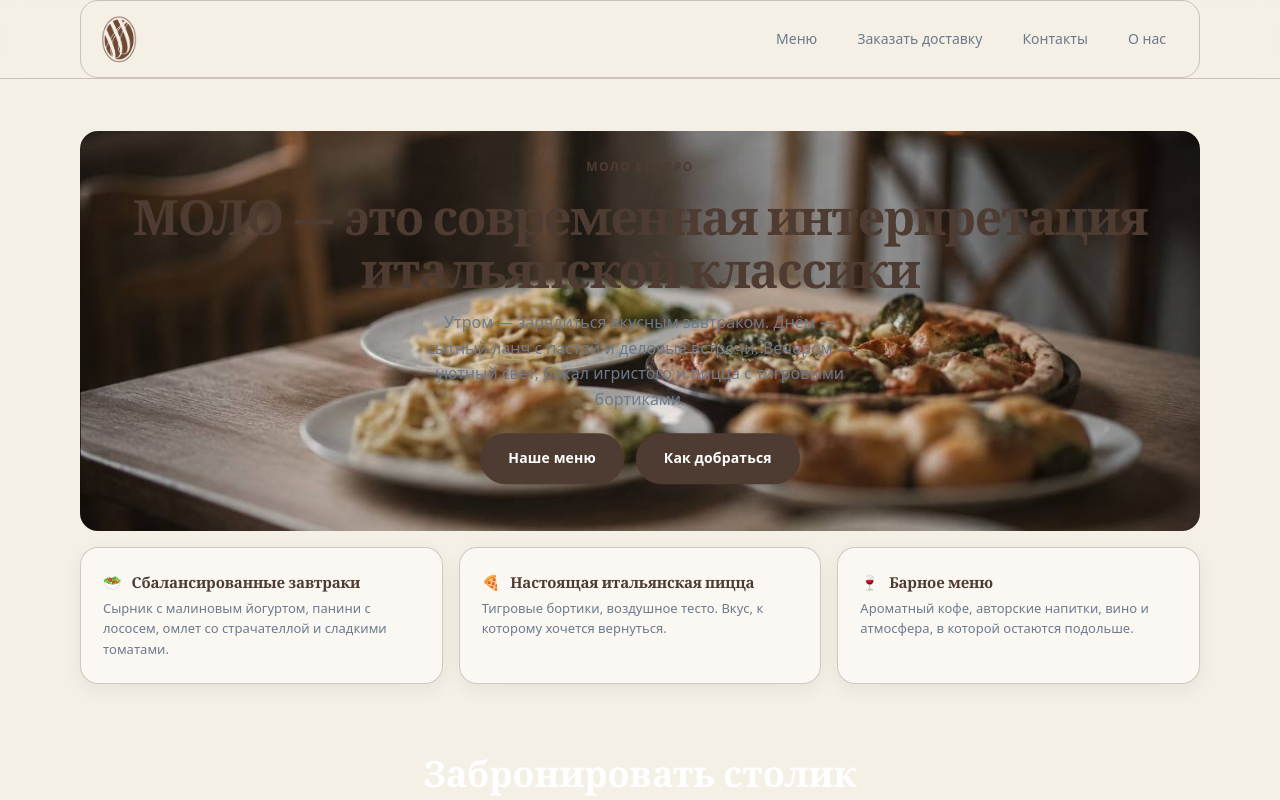
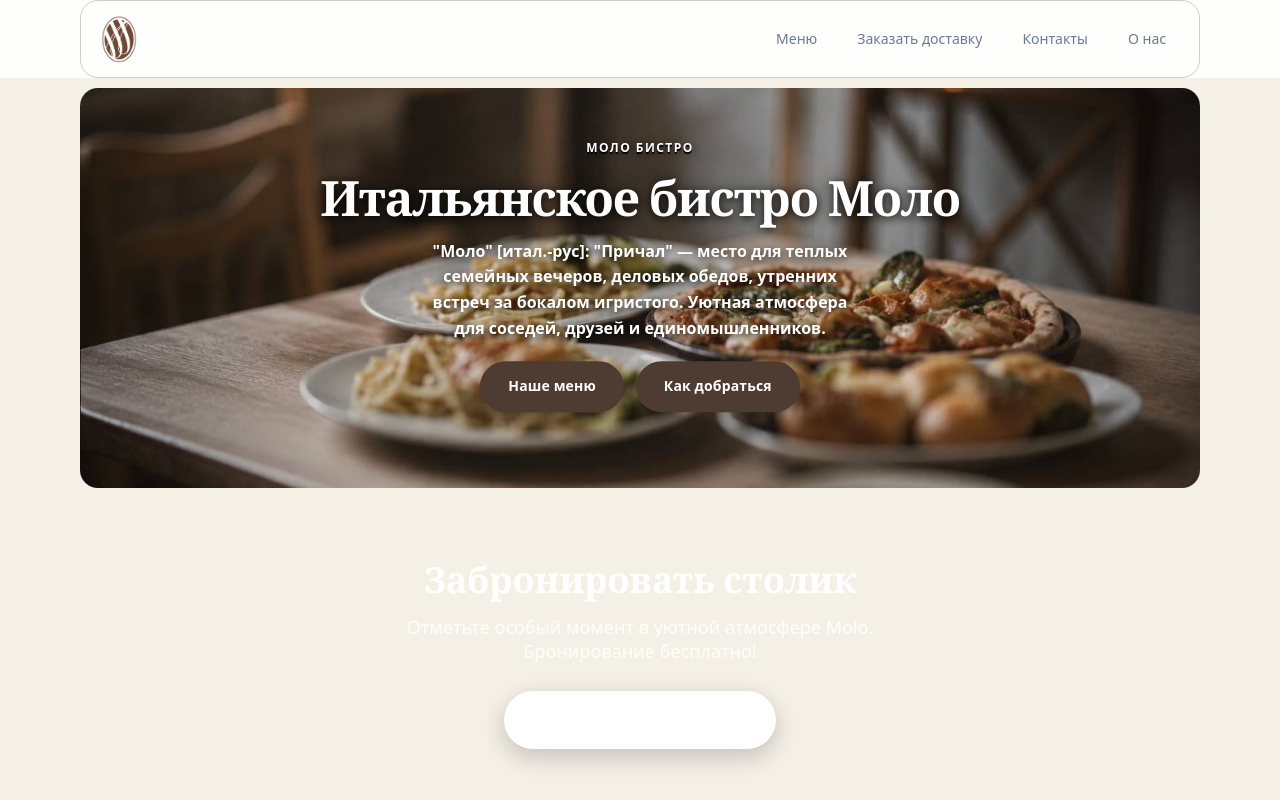
Before and after one commit to Ailono/molo_rest, a website: page public/index.html in a window 1280 px wide. Shown: the top 800 px of the page. Drawn offline with nearby package versions, Linux system fonts and the light colour scheme; a web font is replaced by a local one.

Commit message:
auto: agent changes

```diff
--- a/public/index.html
+++ b/public/index.html
@@ -11,6 +11,94 @@
     <link rel="preconnect" href="https://fonts.googleapis.com">
     <link href="https://fonts.googleapis.com/css2?family=Playfair+Display:wght@600;700&display=swap" rel="stylesheet">
     <link rel="stylesheet" href="/css/style.css" />
+    <style>
+      .preview-hero {
+        background: #fff !important;
+        position: relative;
+        overflow: hidden;
+        padding: 60px 0 !important;
+        min-height: 450px !important;
+        display: flex !important;
+        align-items: center !important;
+        margin-top: 0 !important;
+        border: none !important;
+        box-shadow: none !important;
+      }
+
+      .site-header {
+        background: rgba(255,255,255,0.9) !important;
+        backdrop-filter: blur(10px);
+        -webkit-backdrop-filter: blur(10px);
+        box-shadow: none !important;
+        border-bottom: none !important;
+      }
+
+      .preview-hero .headline p {
+        color: #000 !important;
+        font-weight: 900 !important;
+        text-shadow: 0 2px 0 #fff, 0 4px 8px rgba(255,255,255,1), 0 0 30px rgba(255,255,255,0.9) !important;
+      }
+
+      .preview-hero, .popular-section {
+        background: #F5F0E6 !important;
+      }
+
+      .hero {
+        margin-top: 0 !important;
+        padding-top: 20px !important;
+      }
+
+      .site-header + * {
+        margin-top: 0 !important;
+      }
+
+      header, .site-header, .hero, .preview-hero, main, section {
+        border: none !important;
+      }
+
+      .preview-hero.hero {
+        padding: 0 !important;
+        min-height: 420px !important;
+        display: flex !important;
+        align-items: center !important;
+      }
+
+      .preview-hero .hero-grid .headline {
+        padding: 60px 32px !important;
+      }
+
+      .hero-content {
+        position: relative;
+        z-index: 1;
+      }
+
+      .preview-hero .headline p {
+        color: #2a1f1a !important;
+        font-weight: 600 !important;
+      }
+
+      .preview-hero .headline h1 {
+        color: #2a1f1a !important;
+        text-shadow: 0 1px 2px rgba(255,255,255,0.5);
+      }
+
+      .preview-hero .kicker {
+        color: #fff !important;
+        font-weight: 900 !important;
+        text-shadow: 0 2px 0 #000, 0 2px 8px rgba(0,0,0,0.7) !important;
+      }
+
+      .preview-hero .headline h1 {
+        color: #fff !important;
+        text-shadow: 0 2px 8px rgba(0,0,0,0.8), 0 0 20px rgba(0,0,0,0.5) !important;
+      }
+
+      .hero-desc {
+        color: #fff !important;
+        font-weight: 700 !important;
+        text-shadow: 0 2px 8px rgba(0,0,0,0.8), 0 0 20px rgba(0,0,0,0.5) !important;
+      }
+    </style>
   </head>
   <body>
     <header class="site-header">
@@ -28,35 +116,18 @@
     </header>
 
     <main>
-      <section class="hero">
+      <section class="hero preview-hero">
         <div class="container">
           <div class="hero-grid">
-            <div class="headline">
+            <div class="headline hero-content">
               <div class="kicker">Моло бистро</div>
-              <h1>МОЛО — это современная интерпретация итальянской классики</h1>
-              <p>Утром — зарядиться вкусным завтраком. Днём — сытный ланч с пастой и деловые встречи. Вечером — уютный свет, бокал игристого и пицца с тигровыми бортиками.</p>
+              <h1>Итальянское бистро Моло</h1>
+              <p><span class="hero-desc">"Моло" [итал.-рус]: "Причал" — место для теплых семейных вечеров, деловых обедов, утренних встреч за бокалом игристого. Уютная атмосфера для соседей, друзей и единомышленников.</span></p>
               <div class="cta-row">
                 <a class="btn" href="/menu.html">Наше меню</a>
                 <a class="btn" href="/contacts.html">Как добраться</a>
               </div>
             </div>
-          </div>
-        </div>
-      </section>
-
-      <section class="features-section">
-        <div class="container features-grid">
-          <div class="feature-card">
-            <div class="feature-title"><span class="feature-icon">🥗</span> Сбалансированные завтраки</div>
-            <div class="feature-text">Сырник с малиновым йогуртом, панини с лососем, омлет со страчателлой и сладкими томатами.</div>
-          </div>
-          <div class="feature-card">
-            <div class="feature-title"><span class="feature-icon">🍕</span> Настоящая итальянская пицца</div>
-            <div class="feature-text">Тигровые бортики, воздушное тесто. Вкус, к которому хочется вернуться.</div>
-          </div>
-          <div class="feature-card">
-            <div class="feature-title"><span class="feature-icon">🍷</span> Барное меню</div>
-            <div class="feature-text">Ароматный кофе, авторские напитки, вино и атмосфера, в которой остаются подольше.</div>
           </div>
         </div>
       </section>
```
